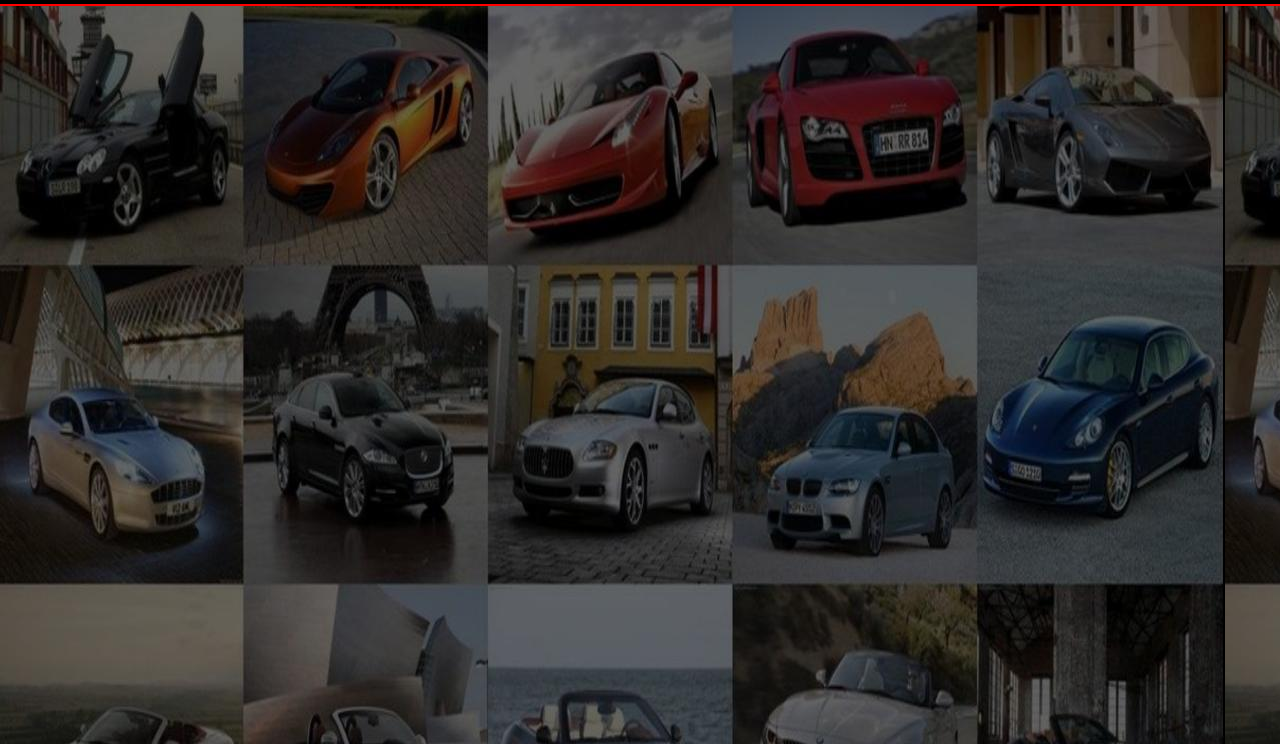
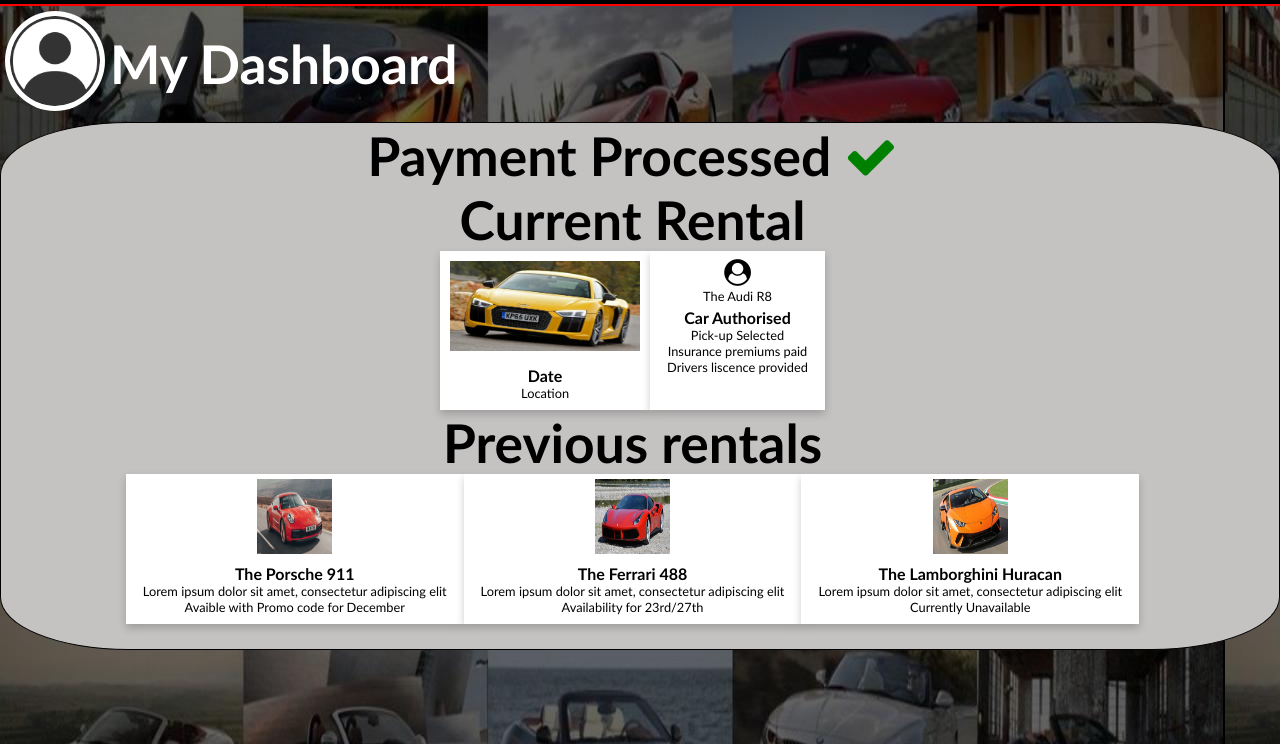
Before and after one commit to niqaabi01/Rent-A-Car, a plain HTML site: page features/Dashboard.html in a window 1280 px wide. Shown: the part 56-800 px from the top of the page. Drawn offline with Linux system fonts and the light colour scheme.

Commit message:
completed Dashboard

```diff
--- a/Styles/Dashboard.css
+++ b/Styles/Dashboard.css
@@ -3,3 +3,84 @@
     padding: 0;
     box-sizing: border-box;
 }
+
+.title-head {
+    display: flex;
+}
+
+.heading {
+    padding: 5px;
+}
+
+.heading img {
+    width: 100px;
+    height: 100px;
+    padding: 5px;
+    background-color: white;
+    border-radius: 100%;
+}
+
+.title {
+    padding-top: 25px;
+}
+
+.board {
+    display: block;
+    padding-right: 15px;
+    justify-content: center;
+    content: "";
+    width: 100%;
+    min-height: 33rem;
+    background-color: rgb(197, 194, 194);
+    border: 1px black solid;
+    border-radius: 10%;
+}
+
+.board h1 {
+    color: black;
+}
+
+.card p {
+    color: black;
+    font-size: .8rem;
+    justify-content: center;
+}
+
+.card h4 {
+    color: black;
+    font-size: 1rem;
+}
+
+.card img {
+    width: 75px;
+    height: 75px;
+}
+
+.card {
+    box-shadow: 0 4px 8px 0 rgba(0, 0, 0, 0.2);
+    transition: 0.3s;
+    padding: 5px;
+    background-color: white;
+}
+
+.card:hover {
+    box-shadow: 0 8px 16px 0 rgba(0, 0, 0, 0.2);
+    background-color: rgb(184, 83, 83);
+}
+
+.container {
+    padding: 2px 10px;
+    margin: 2px;
+}
+
+.current {
+    display: inline-flex;
+}
+
+.current {
+    display: inline-flex;
+}
+
+.old {
+    display: inline-flex;
+}
--- a/features/Dashboard.html
+++ b/features/Dashboard.html
@@ -36,6 +36,71 @@
         </div>
     </header>
 
+    <div class="title-head">
+        <div class="heading">
+            <img src="../Cars/pngwing.com.png" alt="user Image">
+        </div>
+        <div class="title">
+            <h1>My Dashboard</h1>
+        </div>
+    </div>
+
+    <div class="board">
+        <h1>Payment Processed <i class="fa fa-check" style="color: green;"></i></h1>
+        <div class="title1">
+            <h1> Current Rental </h1>
+        </div>
+        <div class="current">
+            <div class="card">
+                <img class="Current-pic" src="../Cars/Audi_r8_v10.jpg" alt="car" style="padding: 5px; width: 200px; height: 100px;">
+                <div class="container">
+                    <h4> <b>Date</b> </h4>
+                    <p>Location</p>
+                </div>
+            </div>
+            <div class="card">
+                <i class="fa fa-user-circle" aria-hidden="true" style="color: black;"></i>
+                <p>The Audi R8 </p>
+                <div class="container">
+                    <h4> <b>Car Authorised</b> </h4>
+                    <p>Pick-up Selected</p>
+                    <p>Insurance premiums paid</p>
+                    <p>Drivers liscence provided</p>
+                </div>
+            </div>
+
+        </div>
+        <div class="title1">
+            <h1> Previous rentals </h1>
+        </div>
+        <div class="old">
+            <div class="card">
+                <img src="../Cars/02_-_porsche_911.jpg" alt="car">
+                <div class="container">
+                    <h4> <b>The Porsche 911 </b> </h4>
+                    <p>Lorem ipsum dolor sit amet, consectetur adipiscing elit</p>
+                    <p>Avaible with Promo code for December</p>
+                </div>
+            </div>
+            <div class="card">
+                <img src="../Cars/ferrari488.jpg" alt="car">
+                <div class="container">
+                    <h4> <b>The Ferrari 488</b> </h4>
+                    <p>Lorem ipsum dolor sit amet, consectetur adipiscing elit</p>
+                    <p>Availability for 23rd/27th</p>
+                </div>
+            </div>
+            <div class="card">
+                <img src="../Cars/4_lamborghini_huracan_performante.jpg" alt="car">
+                <div class="container">
+                    <h4> <b>The Lamborghini Huracan</b> </h4>
+                    <p>Lorem ipsum dolor sit amet, consectetur adipiscing elit </p>
+                    <p> Currently Unavailable</p>
+                </div>
+            </div>
+        </div>
+    </div>
+
 
 
 
```
Also changed, not shown: Cars/pngwing.com.png (added).
